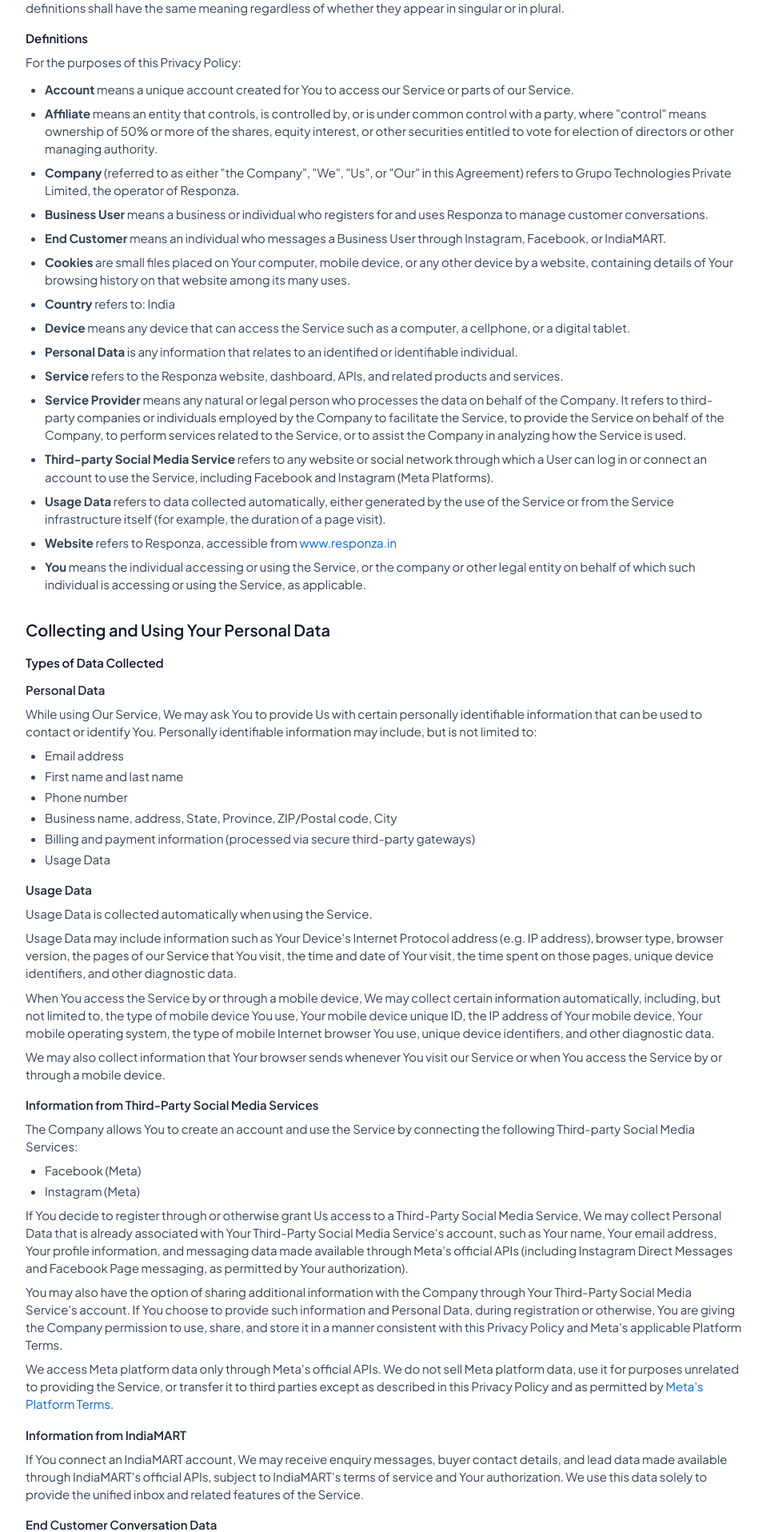
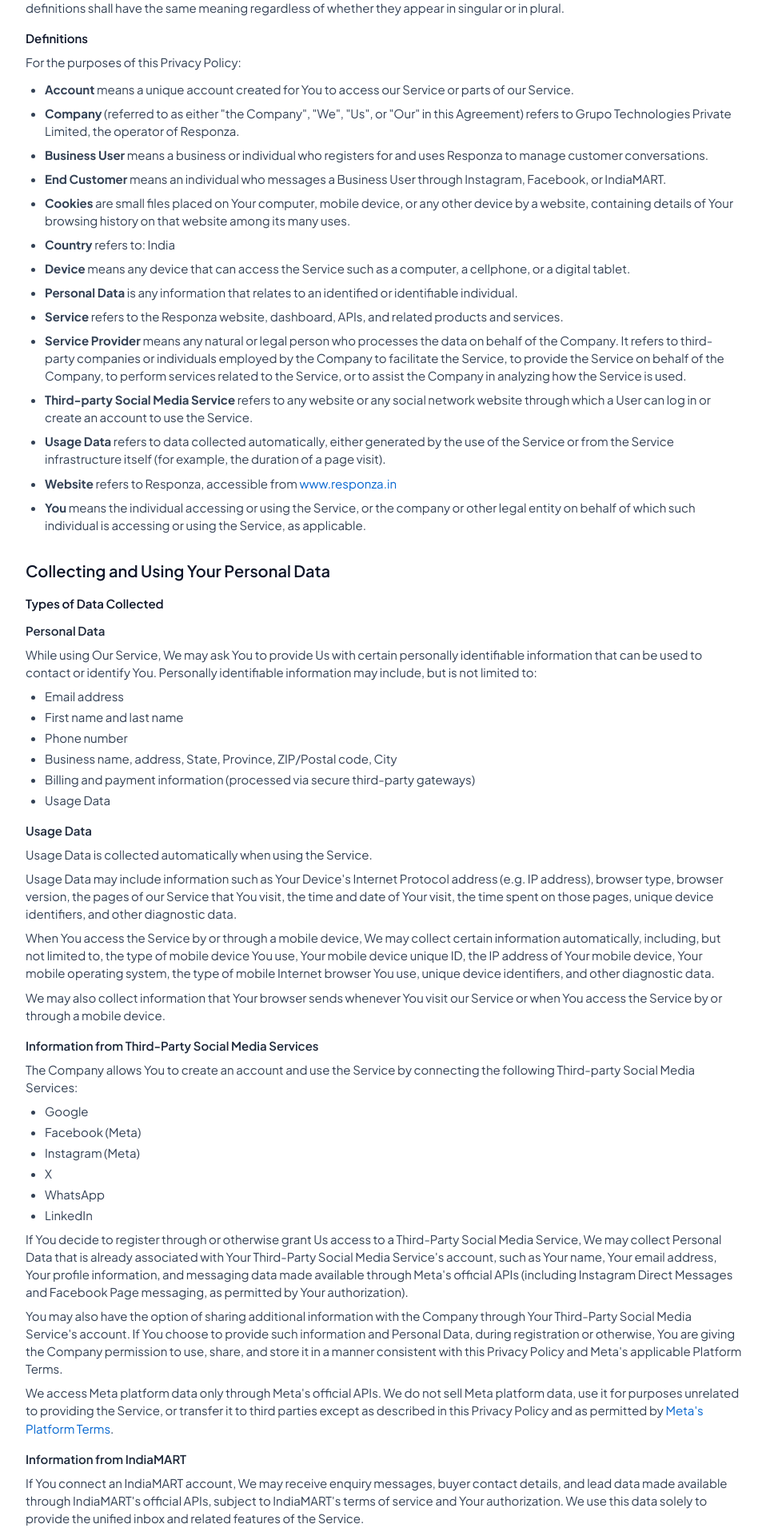
Before and after one commit to grupo-manufacturing/responza, a React (Vite) app: page /privacy-policy in a window 1280 px wide. Shown: the part 624-2540 px from the top of the page at 80% size, without its empty margins (160-1118 px from the left). Built offline with nearby package versions, Linux system fonts and the light colour scheme.

Commit message:
Minor Updates Privacy!

```diff
--- a/src/modules/landing/PrivacyPolicyPage.tsx
+++ b/src/modules/landing/PrivacyPolicyPage.tsx
@@ -52,12 +52,6 @@
                   Service or parts of our Service.
                 </li>
                 <li>
-                  <strong>Affiliate</strong> means an entity that controls, is controlled by, or is
-                  under common control with a party, where &quot;control&quot; means ownership of 50%
-                  or more of the shares, equity interest, or other securities entitled to vote for
-                  election of directors or other managing authority.
-                </li>
-                <li>
                   <strong>Company</strong> (referred to as either &quot;the Company&quot;, &quot;We&quot;,
                   &quot;Us&quot;, or &quot;Our&quot; in this Agreement) refers to Grupo Technologies
                   Private Limited, the operator of Responza.
@@ -98,9 +92,7 @@
                   to assist the Company in analyzing how the Service is used.
                 </li>
                 <li>
-                  <strong>Third-party Social Media Service</strong> refers to any website or social
-                  network through which a User can log in or connect an account to use the Service,
-                  including Facebook and Instagram (Meta Platforms).
+                  <strong>Third-party Social Media Service</strong> refers to any website or any social network website through which a User can log in or create an account to use the Service.
                 </li>
                 <li>
                   <strong>Usage Data</strong> refers to data collected automatically, either generated
@@ -176,8 +168,12 @@
                 following Third-party Social Media Services:
               </p>
               <ul className="mt-2 list-disc space-y-1 pl-6">
+                <li>Google</li>
                 <li>Facebook (Meta)</li>
                 <li>Instagram (Meta)</li>
+                <li>X</li>
+                <li>WhatsApp</li>
+                <li>LinkedIn</li>
               </ul>
               <p className="mt-2">
                 If You decide to register through or otherwise grant Us access to a Third-Party
@@ -250,20 +246,18 @@
               <p className="mt-2">We use both Session and Persistent Cookies for the purposes set out below:</p>
               <ul className="mt-2 list-disc space-y-2 pl-6">
                 <li>
-                  <strong>Necessary / Essential Cookies</strong> — Type: Session Cookies — Administered
-                  by: Us — Purpose: These Cookies are essential to provide You with services available
+                  <strong>Necessary / Essential Cookies</strong> Type: Session Cookies
+                  by Us — Purpose: These Cookies are essential to provide You with services available
                   through the Website and to enable You to use some of its features, including
                   authentication and preventing fraudulent use of user accounts.
                 </li>
                 <li>
-                  <strong>Cookies Policy / Notice Acceptance Cookies</strong> — Type: Persistent
-                  Cookies — Administered by: Us — Purpose: These Cookies identify if users have
+                  <strong>Cookies Policy / Notice Acceptance Cookies</strong> Type: Persistent
+                  Cookies by Us — Purpose: These Cookies identify if users have
                   accepted the use of cookies on the Website.
                 </li>
                 <li>
-                  <strong>Functionality Cookies</strong> — Type: Persistent Cookies — Administered by:
-                  Us — Purpose: These Cookies allow us to remember choices You make when You use the
-                  Website, such as remembering your login details or language preference.
+                  <strong>Functionality Cookies</strong> Type: Persistent Cookies by Us — Purpose: These Cookies allow us to remember choices You make when You use the Website, such as remembering your login details or language preference.
                 </li>
               </ul>
             </div>
@@ -349,10 +343,10 @@
 
             <div>
               <h2 className="text-xl font-semibold text-slate-900">
-                Meta Platform Data — Facebook and Instagram
+                Meta Platform Data — Facebook , Instagram , & WhatsApp
               </h2>
               <p className="mt-3">
-                Responza integrates with Meta platforms (Facebook and Instagram) through Meta&apos;s
+                Responza integrates with Meta platforms (Facebook , Instagram & WhatsApp) through Meta&apos;s
                 official APIs. The following additional provisions apply:
               </p>
               <ul className="mt-3 list-disc space-y-2 pl-6">
@@ -556,11 +550,6 @@
                 posting the new Privacy Policy on this page.
               </p>
               <p className="mt-2">
-                We will let You know via email and/or a prominent notice on Our Service, prior to the
-                change becoming effective and update the &quot;Last updated&quot; date at the top of this Privacy
-                Policy.
-              </p>
-              <p className="mt-2">
                 You are advised to review this Privacy Policy periodically for any changes. Changes to
                 this Privacy Policy are effective when they are posted on this page.
               </p>
@@ -593,9 +582,6 @@
                   </a>
                 </li>
               </ul>
-              <p className="mt-3">
-                Data Protection Officer — Grupo Technologies Private Limited (Responza)
-              </p>
             </div>
           </section>
         </div>
```
